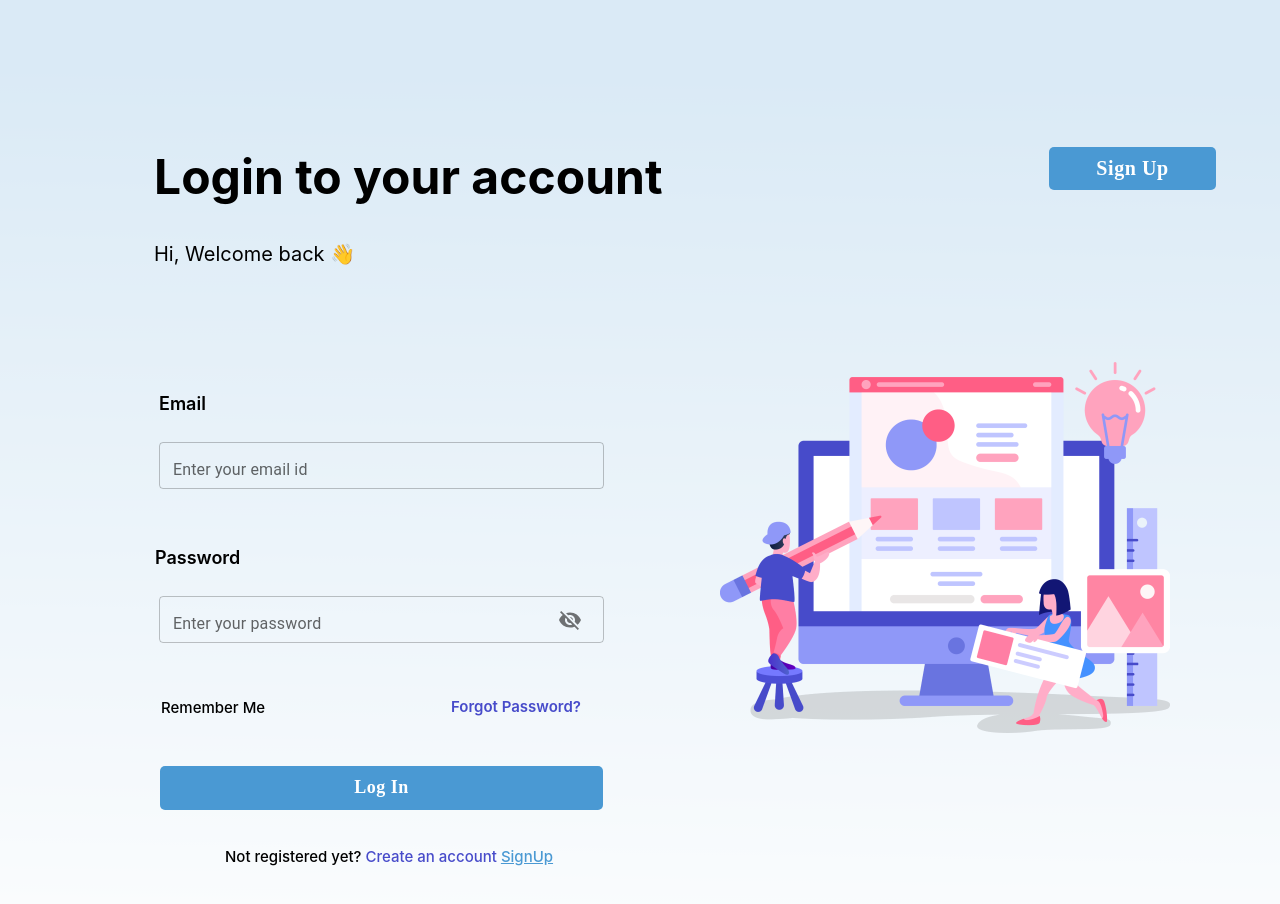
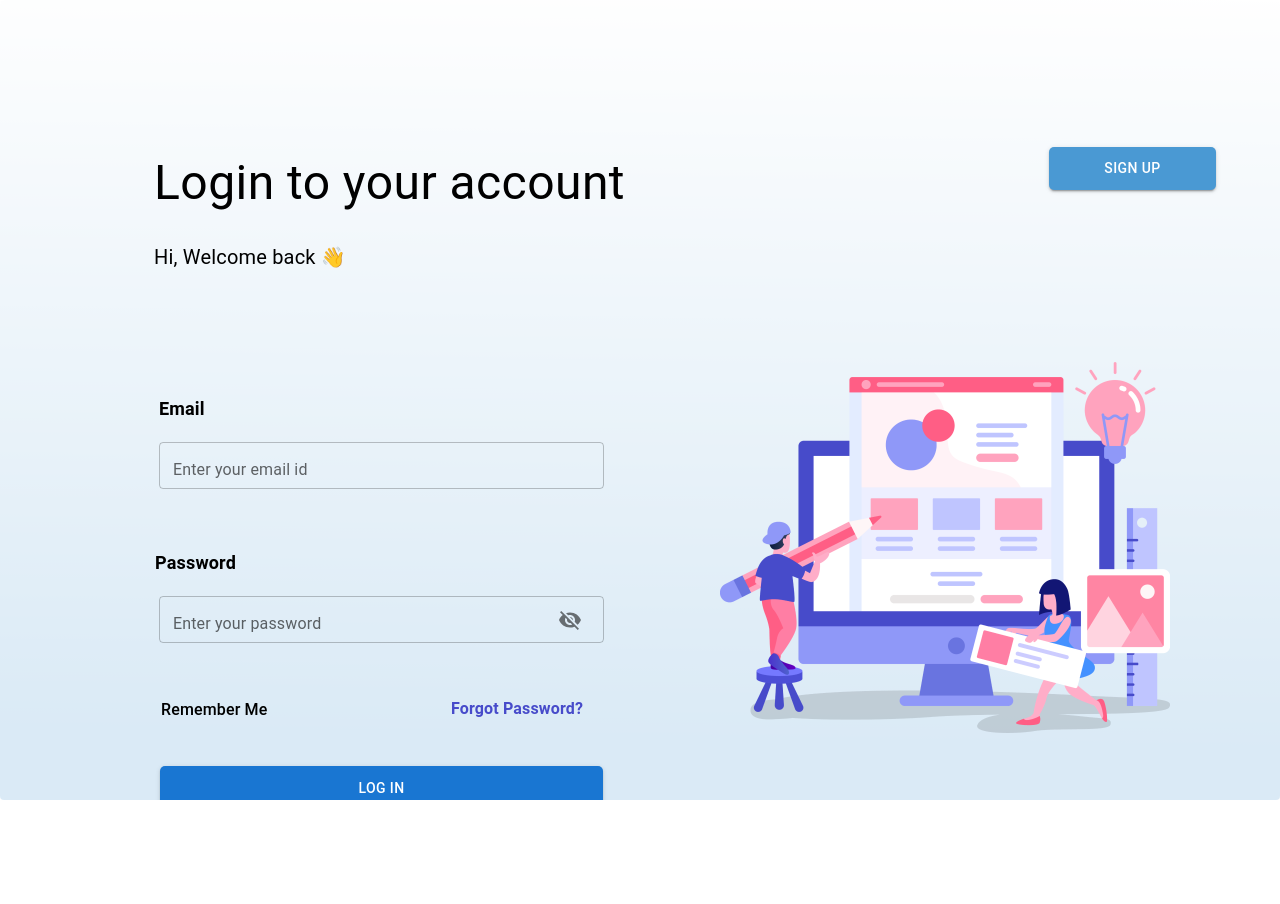
Before and after one commit to Jaynayon/princi-pal-frontend, a React (Create React App) app: page /login in a window 1280 px wide. Shown: the top 904 px of the page. After the commit the page ends 800 px from the top, so only its background shows below. Built offline with nearby package versions, Linux system fonts and the light colour scheme.

Commit message:
Simplified LoginPage

```diff
--- a/src/App.js
+++ b/src/App.js
@@ -10,6 +10,7 @@ import Login from './Pages/Login.js'
 import './App.css';
 import { NavigationProvider } from './Context/NavigationProvider.js';
 import WelcomePage from './WelcomePage.js';
+import { School } from '@mui/icons-material';
 
 function App() {
   const [isLoggedIn, setIsLoggedIn] = useState(false);
--- a/src/Components/Welcome/Layout.js
+++ b/src/Components/Welcome/Layout.js
@@ -80,7 +80,7 @@ const Layout = () => {
           disableElevation
           color="primary"
           variant="contained"
-          href="/22-registration-page"
+          href="/Registration"
         >
           Register
         </Button>
--- a/src/Pages/Login.js
+++ b/src/Pages/Login.js
@@ -1,247 +1,29 @@
 import { useState } from "react";
 import VisibilityOffIcon from '@mui/icons-material/VisibilityOff';
-
-import {
-    TextField,
-    InputAdornment,
-    Icon,
-    IconButton,
-    Button,
-} from "@mui/material";
+import { TextField, InputAdornment, IconButton, Button, Typography, Paper, Container } from "@mui/material";
 
 const LoginPage = ({ setIsLoggedIn }) => {
     const [showPassword, setShowPassword] = useState(false);
+
     const handleShowPasswordClick = () => {
-        setShowPassword((prevShowPassword) => !prevShowPassword);
+        setShowPassword(prevShowPassword => !prevShowPassword);
     };
 
     return (
-        <div
-            style={{
-                width: "100%",
-                position: "relative",
-                backgroundColor: "#fff",
-                height: "1024px",
-                overflow: "hidden",
-                textAlign: "left",
-                fontSize: "15px",
-                color: "#000",
-                fontFamily: "Inter",
-            }}
-        >
-            <div
-                style={{
-                    position: "absolute",
-                    top: "0px",
-                    left: "0px",
-                    width: "1440px",
-                    height: "1024px",
-                }}
-            >
-                <div
-                    style={{
-                        position: "absolute",
-                        top: "1024px",
-                        left: "1440px",
-                        background:
-                            "linear-gradient(1.02deg, #4a99d3 7.81%, rgba(74, 153, 211, 0)), #fff",
-                        boxShadow: "0px 4px 16px rgba(75, 0, 129, 0.26)",
-                        width: "1440px",
-                        height: "1024px",
-                        transform: " rotate(-180deg)",
-                        transformOrigin: "0 0",
-                        opacity: "0.2",
-                    }}
-                />
-            </div>
-            <TextField
-                style={{
-                    border: "none",
-                    backgroundColor: "transparent",
-                    position: "absolute",
-                    top: "596px",
-                    left: "159px",
-                }}
-                color="primary"
-                label="Enter your password"
-                variant="outlined"
-                type={showPassword ? "text" : "password"} // Show or hide password based on showPassword state
-                InputProps={{
-                    endAdornment: (
-                        <InputAdornment position="end">
-                            <IconButton
-                                onClick={handleShowPasswordClick} // Toggle the showPassword state
-                                aria-label="toggle password visibility"
-                            >
-                                <VisibilityOffIcon onClick={() => showPassword ? "visibility" : "visibility_off"} />
-                            </IconButton>
-                        </InputAdornment>
-                    ),
-                }}
-                sx={{ "& .MuiInputBase-root": { height: "47px" }, width: "445px" }}
-            />
-            <TextField
-                style={{
-                    border: "none",
-                    backgroundColor: "transparent",
-                    position: "absolute",
-                    top: "442px",
-                    left: "159px",
-                }}
-                color="primary"
-                label="Enter your email id"
-                variant="outlined"
-                sx={{ "& .MuiInputBase-root": { height: "47px" }, width: "445px" }}
-            />
-            <div
-                style={{
-                    position: "absolute",
-                    top: "393px",
-                    left: "159px",
-                    fontSize: "18px",
-                    fontWeight: "600",
-                }}
-            >
-                Email
-            </div>
-            <div
-                style={{
-                    position: "absolute",
-                    top: "547px",
-                    left: "155px",
-                    fontSize: "18px",
-                    fontWeight: "600",
-                }}
-            >
-                Password
-            </div>
-            <div
-                style={{
-                    position: "absolute",
-                    top: "698px",
-                    left: "161px",
-                    fontWeight: "500",
-                }}
-            >
-                Remember Me
-            </div>
-            <div
-                style={{
-                    position: "absolute",
-                    top: "697px",
-                    left: "451px",
-                    fontWeight: "600",
-                    color: "#474bca",
-                }}
-            >
-                Forgot Password?
-            </div>
-            <Button
-                style={{
-                    position: "absolute",
-                    top: "766px",
-                    left: "160px", // Adjusted left position to center the button
-                    borderRadius: "5px",
-                    backgroundColor: "#4a99d3",
-                    width: "443px",
-                    height: "44px",
-                    display: "flex",
-                    flexDirection: "row",
-                    alignItems: "center",
-                    justifyContent: "center",
-                    padding: "9px 16px",
-                    boxSizing: "border-box",
-                    textAlign: "center",
-                    fontSize: "18px",
-                    color: "#fff",
-                    fontFamily: "'Source Sans Pro'",
-                    fontWeight: "bold", // Added fontWeight to make the text bold
-                    textTransform: "capitalize", // Added textTransform to make the text in sentence case
-                }}
-                disableElevation={true}
-                color="primary"
-                variant="contained"
-                sx={{ borderRadius: "0px 0px 0px 0px", width: 443, height: 44 }}
-                onClick={() => setIsLoggedIn(true)}
-            >
-                Log in
-            </Button>
-            <Button
-                style={{
-                    position: "absolute",
-                    top: "147px",
-                    left: "calc(50% + 409px)",
-                    borderRadius: "5px",
-                    backgroundColor: "#4a99d3",
-                    width: "167px",
-                    height: "43px",
-                    display: "flex",
-                    flexDirection: "row",
-                    alignItems: "center",
-                    justifyContent: "center",
-                    padding: "9px 16px",
-                    boxSizing: "border-box",
-                    textAlign: "center",
-                    fontSize: "20px",
-                    color: "#fff",
-                    fontFamily: "'Source Sans Pro'",
-                    fontWeight: "bold", // Added fontWeight to make the text bold
-                    textTransform: "capitalize", // Added textTransform to make the text in sentence case
-                }}
-                disableElevation={true}
-                color="primary"
-                variant="contained"
-                href="/Registration"
-                sx={{ borderRadius: "0px 0px 0px 0px", width: 167, height: 43 }}
-            >
-                Sign Up
-            </Button>
-            <div
-                style={{
-                    position: "absolute",
-                    top: "847px",
-                    left: "225px",
-                    fontWeight: "500",
-                    color: "#4a99d3",
-                }}
-            >
-                <span style={{ color: "#000" }}>Not registered yet?</span>
-                <span style={{ color: "#673535" }}>{` `}</span>
-                <span style={{ color: "#474bca" }}>Create an account</span>
-                <span style={{ color: "#673535" }}>{` `}</span>
-                <span style={{ textDecoration: "underline" }}>SignUp</span>
-            </div>
-            <div
-                style={{
-                    position: "absolute",
-                    top: "242px",
-                    left: "154px",
-                    fontSize: "20px",
-                }}
-            >{`Hi, Welcome back 👋 `}</div>
-            <b
-                style={{
-                    position: "absolute",
-                    top: "147px",
-                    left: "154px",
-                    fontSize: "48px",
-                }}
-            >
-                Login to your account
-            </b>
-            <img
-                style={{
-                    position: "absolute",
-                    top: "362px",
-                    left: "720px",
-                    width: "450px",
-                    height: "371px",
-                    objectFit: "cover",
-                }}
-                alt=""
-                src="/reshotillustrationwebsitedesignu3pzxdsevy-1@2x.png"
-            />
-        </div>
+        <Container maxWidth="xl" style={{ backgroundColor: "linear-gradient(1.02deg, #4a99d3 7.81%, rgba(74, 153, 211, 0)), #fff", height: "100vh", overflow: "hidden", textAlign: "left", fontSize: "15px", color: "#000", fontFamily: "Inter", position: "relative", display: "flex", justifyContent: "center", alignItems: "center" }}>
+            <Paper elevation={0} style={{ position: "absolute", top: 0, left: 0, width: "100%", height: "100%", zIndex: -1, opacity: 0.2, background: "linear-gradient(1.02deg, #4a99d3 7.81%, rgba(74, 153, 211, 0)), #fff" }} />
+            <TextField color="primary" label="Enter your email id" variant="outlined" sx={{ "& .MuiInputBase-root": { height: "47px" }, width: "445px", position: "absolute", top: "442px", left: "159px" }} />
+            <Typography variant="subtitle1" sx={{ position: "absolute", top: "393px", left: "159px", fontSize: "18px", fontWeight: "600" }}>Email</Typography>
+            <TextField color="primary" label="Enter your password" variant="outlined" type={showPassword ? "text" : "password"} InputProps={{ endAdornment: (<InputAdornment position="end"><IconButton onClick={handleShowPasswordClick} aria-label="toggle password visibility"><VisibilityOffIcon /></IconButton></InputAdornment>) }} sx={{ "& .MuiInputBase-root": { height: "47px" }, width: "445px", position: "absolute", top: "596px", left: "159px" }} />
+            <Typography variant="subtitle1" sx={{ position: "absolute", top: "547px", left: "155px", fontSize: "18px", fontWeight: "600" }}>Password</Typography>
+            <Typography sx={{ position: "absolute", top: "698px", left: "161px", fontWeight: "500" }}>Remember Me</Typography>
+            <Typography sx={{ position: "absolute", top: "697px", left: "451px", fontWeight: "600", color: "#474bca" }}>Forgot Password?</Typography>
+            <Button onClick={() => setIsLoggedIn(true)} variant="contained" sx={{ position: "absolute", top: "766px", left: "160px", width: "443px", height: "44px", borderRadius: "5px" }}>Log in</Button>
+            <Button variant="contained" href="/Registration" sx={{ position: "absolute", top: "147px", left: "calc(50% + 409px)", width: "167px", height: "43px", borderRadius: "5px", backgroundColor: "#4a99d3" }}>Sign Up</Button>
+            <Typography sx={{ position: "absolute", top: "242px", left: "154px", fontSize: "20px" }}>{`Hi, Welcome back 👋 `}</Typography>
+            <Typography component="b" sx={{ position: "absolute", top: "147px", left: "154px", fontSize: "48px" }}>Login to your account</Typography>
+            <img style={{ position: "absolute", top: "362px", left: "720px", width: "450px", height: "371px", objectFit: "cover" }} alt="" src="/reshotillustrationwebsitedesignu3pzxdsevy-1@2x.png" />
+        </Container>
     );
 };
 
```
